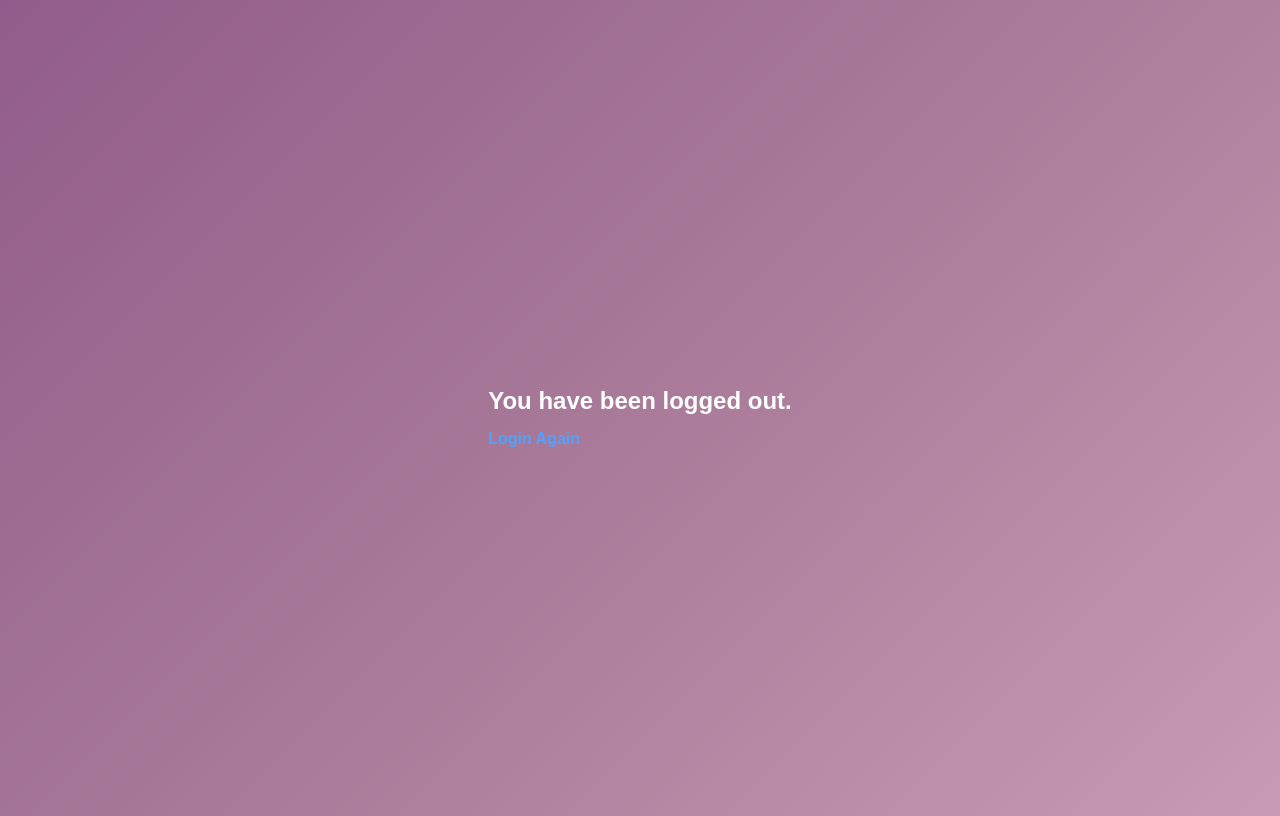
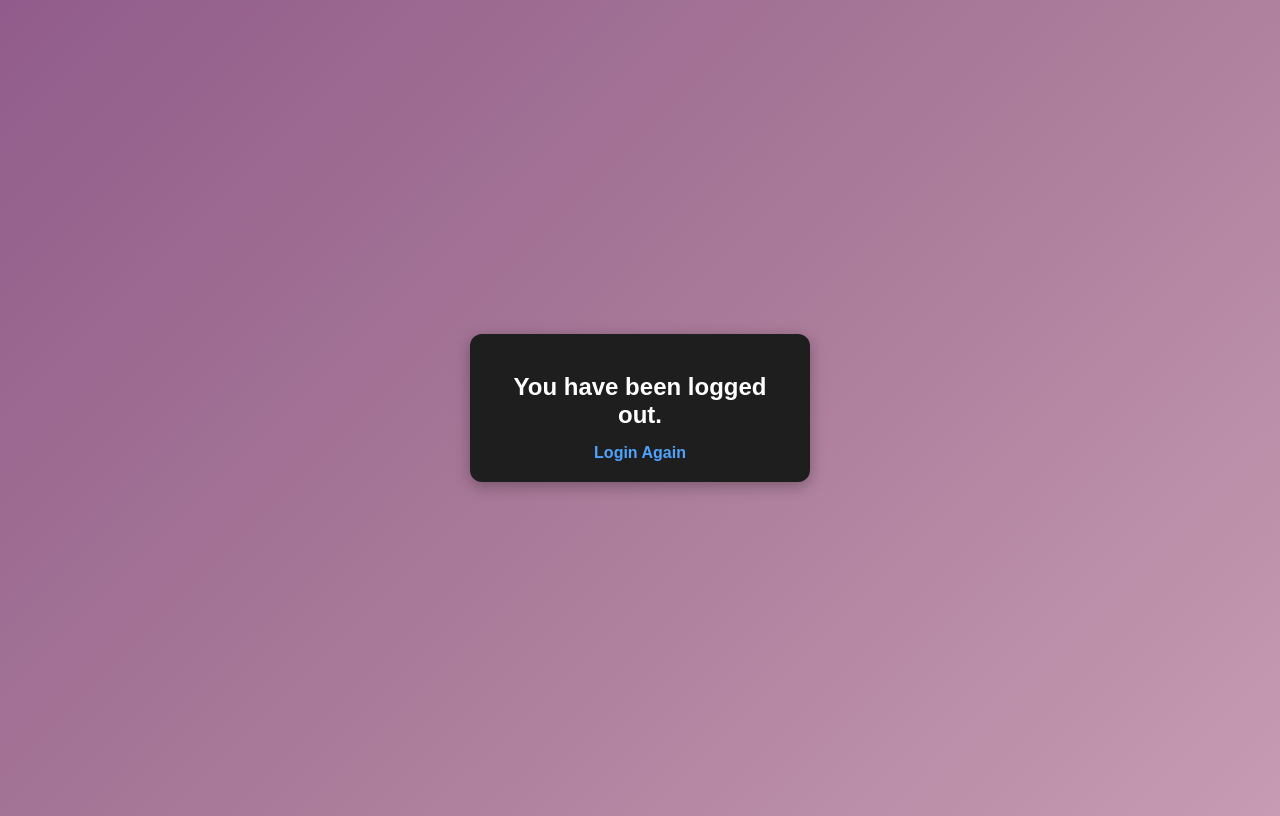
Before and after one commit to Priya-150/expression-login, a plain HTML site: page logout.html in a window 1280 px wide. Drawn offline with Linux system fonts and the light colour scheme.

Commit message:
Update logout.html

```diff
--- a/logout.html
+++ b/logout.html
@@ -7,7 +7,7 @@
     <link rel="stylesheet" href="style.css">
 </head>
 <body>
-    <div class="container">
+    <div class="login-container">
         <h2>You have been logged out.</h2>
         <a href="index.html">Login Again</a>
     </div>
```
